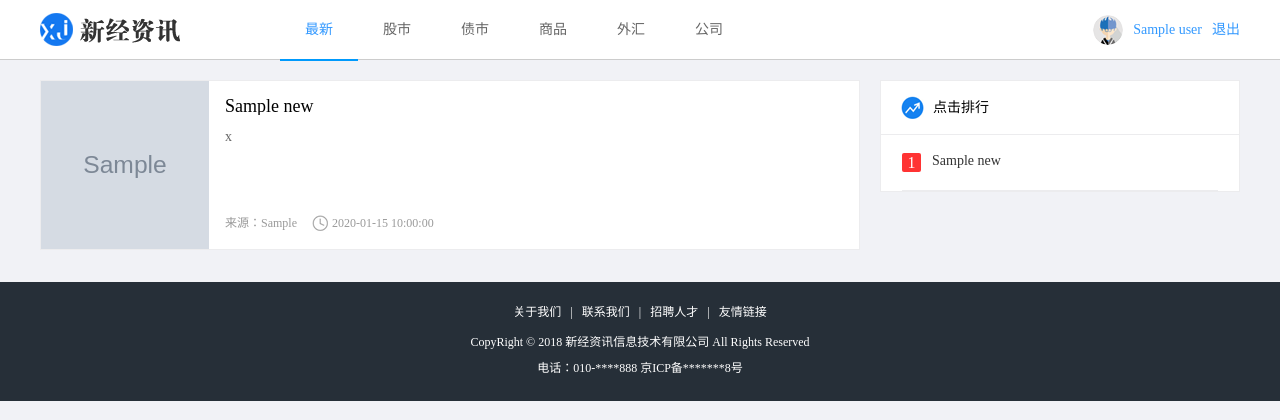
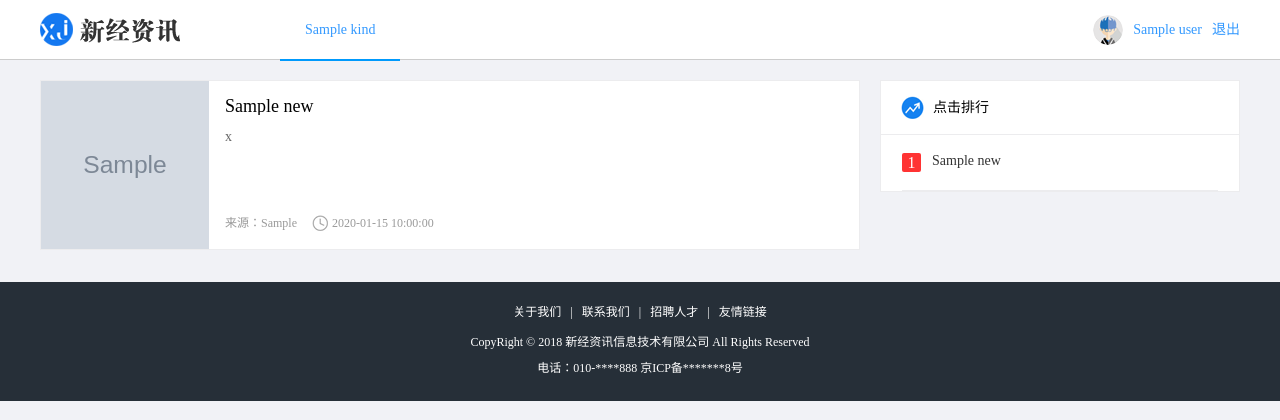
Before and after one commit to thedevilsgrave/Information, a Flask app: template logic/templates/news/index.html in a window 1280 px wide. Shown: the top 420 px of the page. Run offline with Flask 2, Linux system fonts and the light colour scheme; the template is opened without the code that fills it: most values are stand-ins (such as "Sample title", 1, 10 or a date in 2020); grey boxes marked "Sample" are stand-in pictures; parts of the project's set-up code (start-up, migrations or seed data) failed here and were passed over; some libraries are stand-ins or nearby versions.

Commit message:
首页分类加载数据

```diff
--- a/logic/modules/index/views.py
+++ b/logic/modules/index/views.py
@@ -1,7 +1,7 @@
 from flask import render_template, current_app, session, request
 from flask.json import jsonify
 
-from logic.models import User, News
+from logic.models import User, News, Category
 from . import index_blu
 from logic import redis_store
 
@@ -32,9 +32,17 @@ def index():
     for news in news_list:
         news_dict.append(news.to_basic_dict())
 
+    # 查询分类数据,通过模板渲染出来
+    kinds = Category.query.all()
+
+    kinds_list = []
+    for kind in kinds:
+        kinds_list.append(kind.to_dict())
+
     data = {
         "user": user.to_dict() if user else None,
-        "news_list": news_dict
+        "news_list": news_dict,
+        "news_kind": kinds_list
     }
 
     return render_template("news/index.html", data=data)
--- a/logic/static/news/js/index.js
+++ b/logic/static/news/js/index.js
@@ -6,25 +6,29 @@ var data_querying = true;   // 是否正在向后台获取数据
 
 $(function () {
     // 界面加载完成后去请求新闻数据
-    updateNewsData()
+    updateNewsData();
     // 首页分类切换
     $('.menu li').click(function () {
-        var clickCid = $(this).attr('data-cid')
+        // 取到当前点击分类的cid
+        var clickCid = $(this).attr('data-cid');
+        // 遍历全部li标签,移除active这个显示属性
         $('.menu li').each(function () {
             $(this).removeClass('active')
-        })
-        $(this).addClass('active')
+        });
+        // 再将当前点击的分类添加active这个属性
+        $(this).addClass('active');
 
-        if (clickCid != currentCid) {
+        // 如果点击的分类与当前分类不一样
+        if ( clickCid != currentCid ) {
             // 记录当前分类id
-            currentCid = clickCid
+            currentCid = clickCid;
 
             // 重置分页参数
-            cur_page = 1
-            total_page = 1
+            cur_page = 1;
+            total_page = 1;
             updateNewsData()
         }
-    })
+    });
 
     //页面滚动加载相关
     $(window).scroll(function () {
@@ -56,13 +60,13 @@ $(function () {
             }
         }
     })
-})
+});
 
 function updateNewsData() {
     var params = {
         "page": cur_page,
         "cid": currentCid,
-    }
+    };
     $.get("/news_list", params, function (resp) {
         // 数据加载完毕,设置[正在加载数据]变量为false代表当前没有在加载数据
         data_querying = false;
--- a/logic/templates/news/index.html
+++ b/logic/templates/news/index.html
@@ -14,12 +14,21 @@
         <div class="header">
             <a href="#" class="logo fl"><img src="../../static/news/images/logo.png" alt="logo"></a>
             <ul class="menu fl">
-                <li class="active" data-cid="0"><a href="javascript:;">最新</a></li>
-                <li data-cid="1"><a href="javascript:;">股市</a></li>
-                <li data-cid="2"><a href="javascript:;">债市</a></li>
-                <li data-cid="3"><a href="javascript:;">商品</a></li>
-                <li data-cid="4"><a href="javascript:;">外汇</a></li>
-                <li data-cid="5"><a href="javascript:;">公司</a></li>
+                {% for kinds in data.news_kind %}
+                    {% if loop.index == 1 %}
+                        <li data-cid="{{kinds.id}}" class="active"><a href="javascript:;">{{kinds.name}}</a></li>
+                    {% else %}
+                        <li data-cid="{{kinds.id}}"><a href="javascript:;">{{kinds.name}}</a></li>
+                    {% endif %}
+
+                {% endfor %}
+
+{#                <li class="active" data-cid="0"><a href="javascript:;">最新</a></li>#}
+{#                <li data-cid="1"><a href="javascript:;">股市</a></li>#}
+{#                <li data-cid="2"><a href="javascript:;">债市</a></li>#}
+{#                <li data-cid="3"><a href="javascript:;">商品</a></li>#}
+{#                <li data-cid="4"><a href="javascript:;">外汇</a></li>#}
+{#                <li data-cid="5"><a href="javascript:;">公司</a></li>#}
             </ul>
             {% if data.user %}
                 <div class="user_login fr">
```
